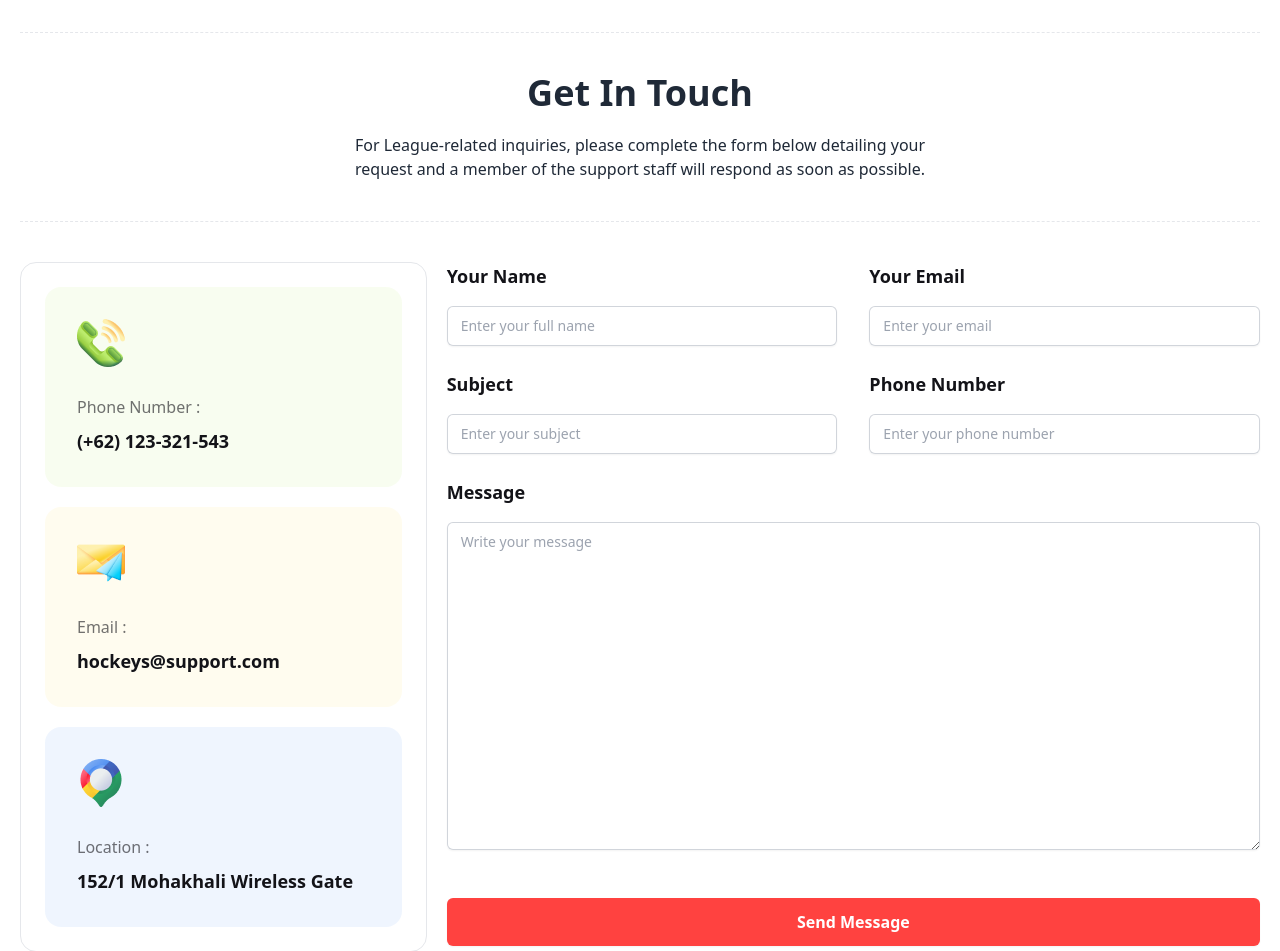
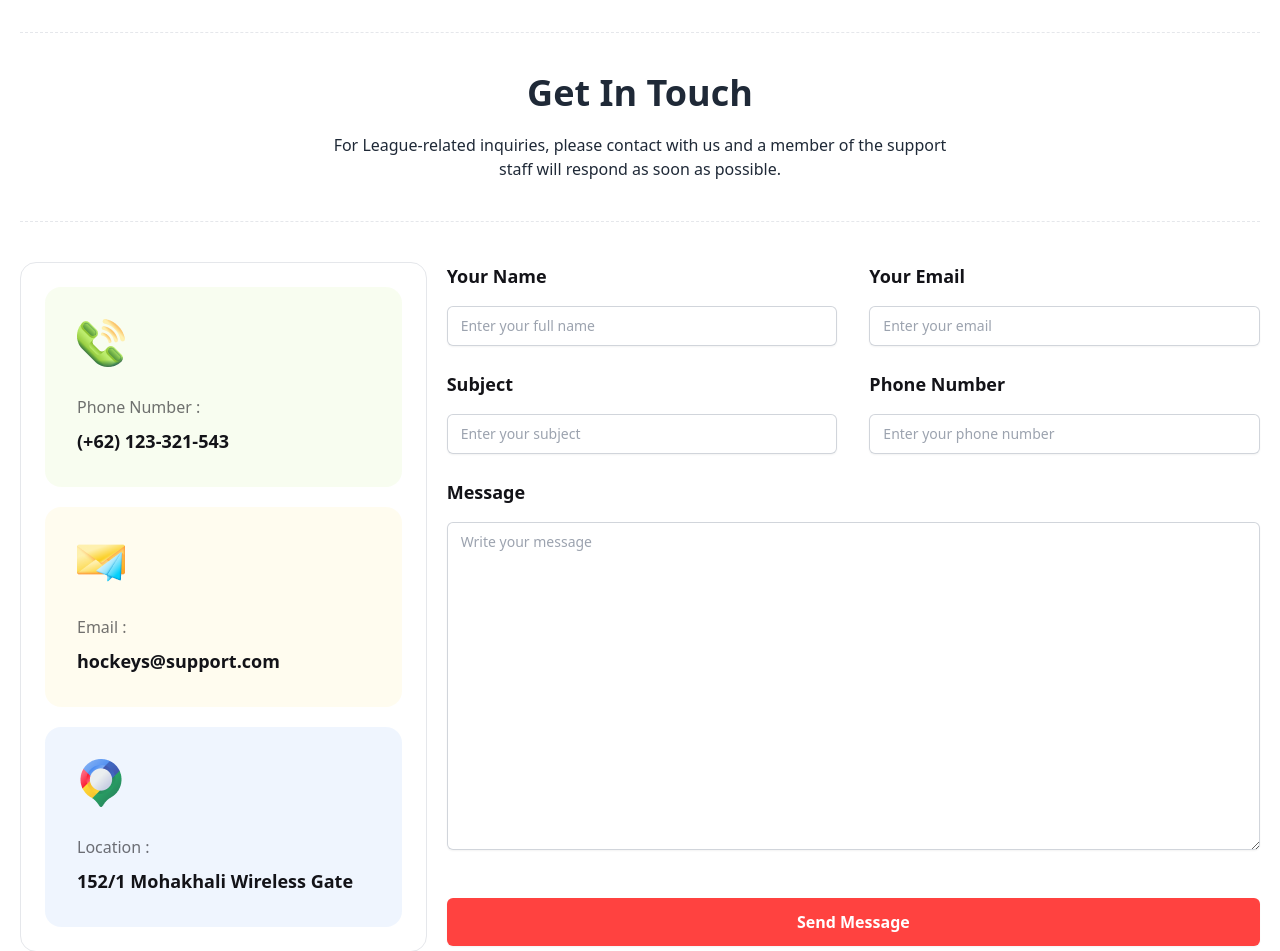
Before and after one commit to Nusrat-sadia/Hockeys, a plain HTML site: page index.html in a window 1280 px wide. Shown: the part 4280-5231 px from the top of the page. Drawn offline with nearby package versions, Linux system fonts and the light colour scheme.

```diff
--- a/index.html
+++ b/index.html
@@ -534,9 +534,8 @@
                 <div class="text-center">
                     <div class="lg:w-1/2 mx-auto">
                         <h2 class="lg:text-4xl text-[22px] font-extrabold mb-5">Get In Touch</h2>
-                        <p class="lg:text-base text-sm font-normal">For League-related inquiries, please complete the
-                            form below detailing your request and a member of the support staff will respond as soon as
-                            possible. </p>
+                        <p class="lg:text-base text-sm font-normal">For League-related inquiries, please contact with us
+                            and a member of the support staff will respond as soon as possible. </p>
                     </div>
                 </div>
                 <hr class="border-dashed my-10">
@@ -651,7 +650,7 @@
                 <div class="lg:w-1/3 mb-8">
                     <h5 class="text-2xl font-bold text-white mb-4">Get In Touch</h5>
                     <p class="lg:text-base text-sm font-normal text-white text-opacity-60 lg:max-w-96 mb-4">For
-                        League-related inquiries, please complete the form below detailing your request and a member of
+                        League-related inquiries, please contact with us and a member of
                         the support staff will respond as soon as possible.</p>
                     <div class="text-white text-opacity-60 mb-3">
                         <i class="fa-regular fa-envelope text-[#FF4240] mr-2.5"></i>
```
